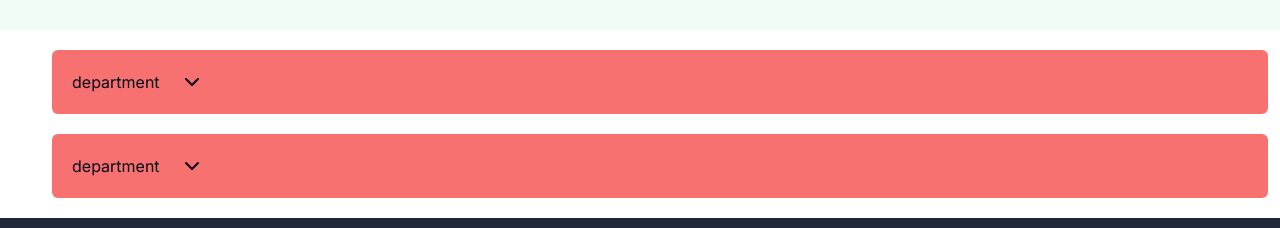
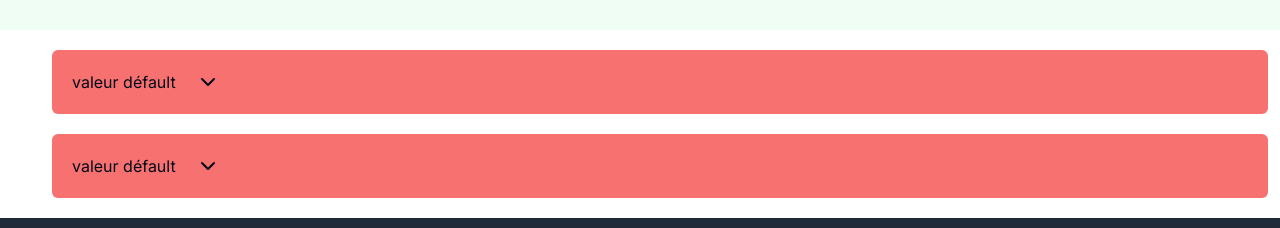
Before and after one commit to Gizmoux/wealth-health, a Next.js app: page /pages/create-employee in a window 1280 px wide. Shown: the part 1055-1283 px from the top of the page. Built offline with nearby package versions, Linux system fonts and the light colour scheme.

Commit message:
Update dropdown

```diff
--- a/app/components/DropDown.tsx
+++ b/app/components/DropDown.tsx
@@ -16,7 +16,7 @@ interface DropDownProps {
 }
 const DropDown: React.FC<DropDownProps> = ({ items, name }) => {
 	const [isChevronClicked, setIsChevronClicked] = useState(false);
-	const [selectedValue, setSelectedValue] = useState('department');
+	const [selectedValue, setSelectedValue] = useState('valeur défault');
 
 	const handleClickValue = (item: SetStateAction<string>) => {
 		setSelectedValue(item);
```
